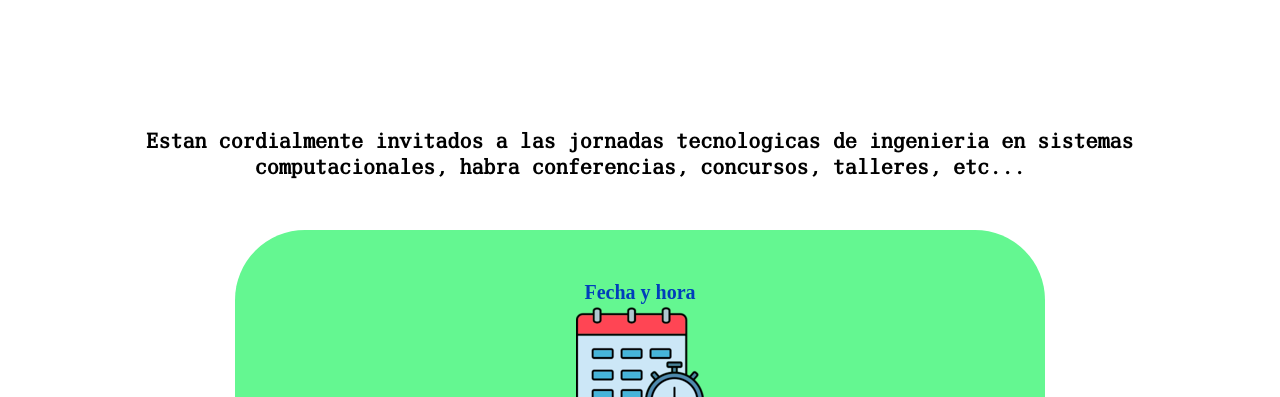
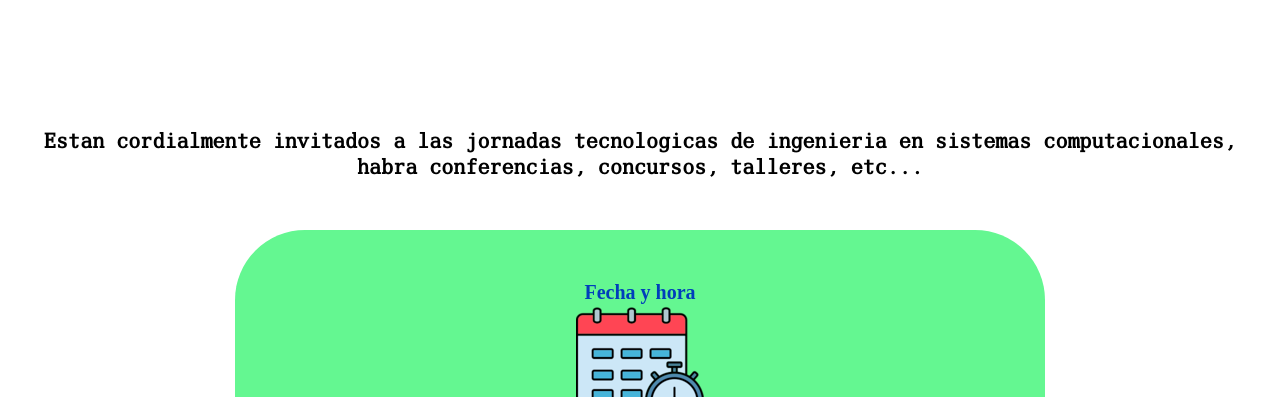
Before and after one commit to PattyDelAngel/InvitacionSistemas, a plain HTML site: page Invitacion/index.html in a window 1280 px wide. Shown: the part 104-501 px from the top of the page. Drawn offline with Linux system fonts and the light colour scheme; files whose address does not match are found by name.

Commit message:
Update estilos.css

```diff
--- a/Invitacion/estilos.css
+++ b/Invitacion/estilos.css
@@ -18,9 +18,6 @@ header{
 .cont{
 
 text-align: center;
-
-width: 90%;
-max-width: 1000px;
 margin:auto;
 overflow: inherit;
 
```
